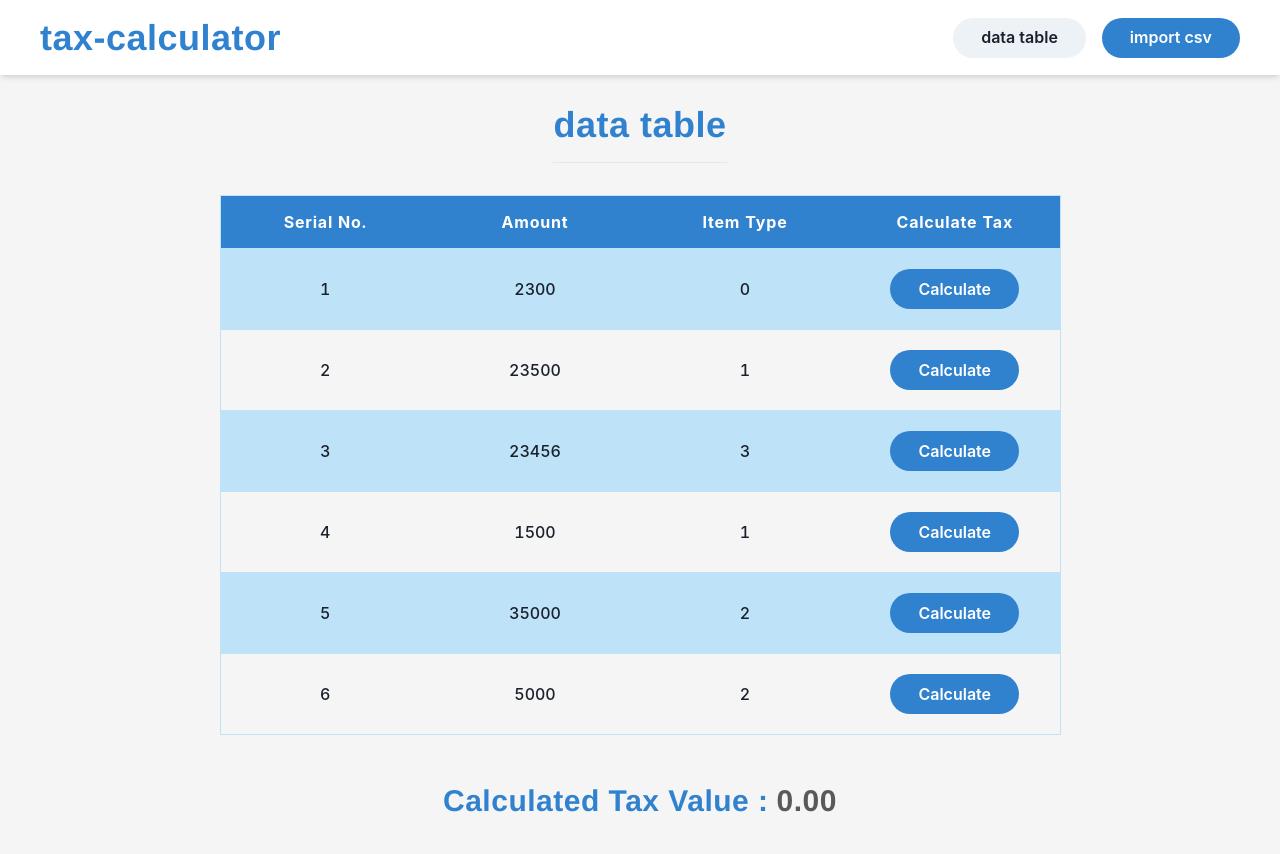
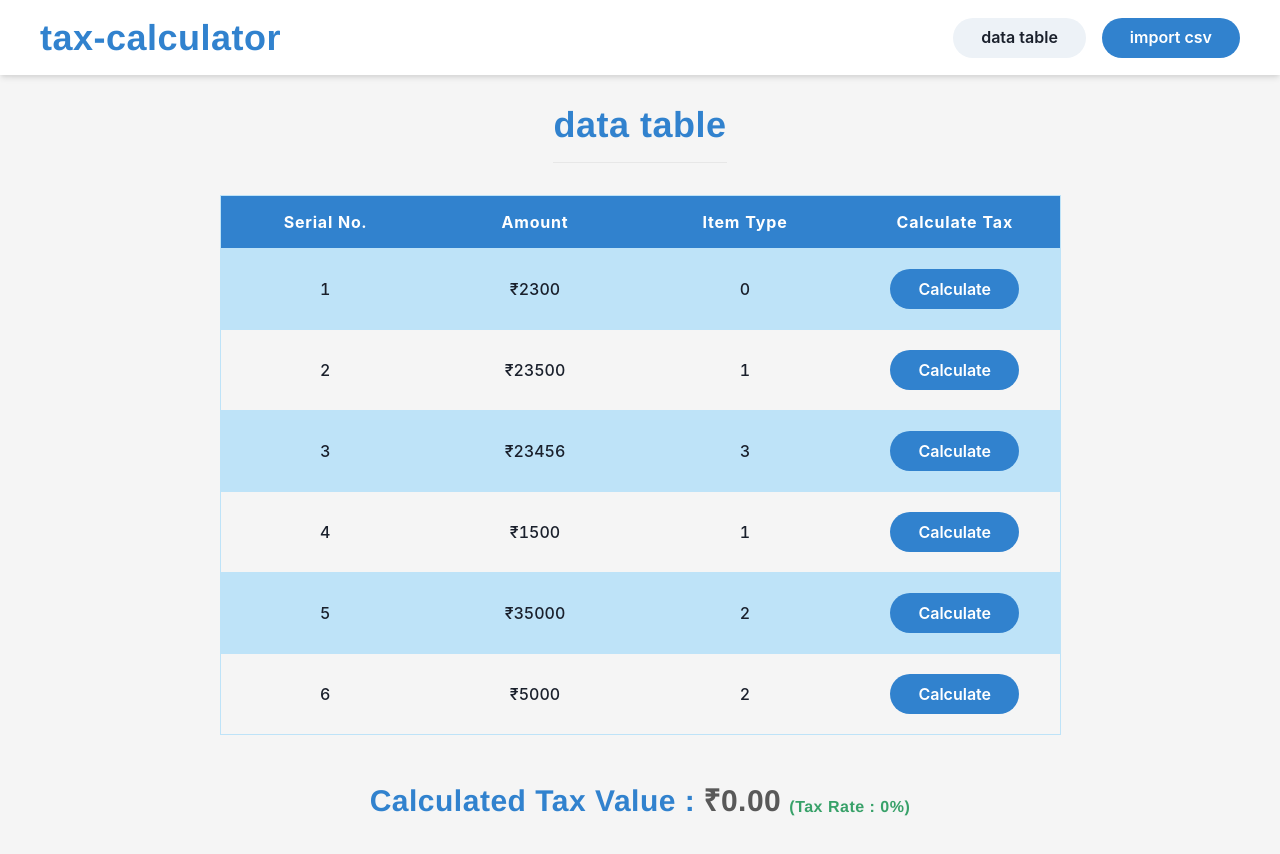
Before and after one commit to iammostak/tax-calculator, a React (Vite) app: page / in a window 1280 px wide. Shown: the top 854 px of the page. Built offline with nearby package versions, Linux system fonts and the light colour scheme.

Commit message:
tax_rate added

```diff
--- a/src/routes/DataTable.jsx
+++ b/src/routes/DataTable.jsx
@@ -5,6 +5,7 @@
    Table,
    Tbody,
    Td,
+   Text,
    Th,
    Thead,
    Tooltip,
@@ -17,14 +18,22 @@
 
 function DataTable() {
    const [tax, setTax] = useState(0);
+   const [taxRate, setTaxRate] = useState("0%");
    const toast = useToast();
 
    const handleCalculateTax = (amount, item_type) => {
       let tax_rate;
 
-      if (item_type === 0) tax_rate = 5 / 100;
-      else if (item_type === 1) tax_rate = 8 / 100;
-      else tax_rate = 12 / 100;
+      if (item_type === 0) {
+         tax_rate = 5 / 100;
+         setTaxRate("5%");
+      } else if (item_type === 1) {
+         tax_rate = 8 / 100;
+         setTaxRate("8%");
+      } else {
+         tax_rate = 12 / 100;
+         setTaxRate("12%");
+      }
 
       setTax(amount * tax_rate);
       toast({
@@ -105,7 +114,7 @@
                         {item.sno}
                      </Td>
                      <Td textAlign={"center"} fontWeight={500}>
-                        {item.amount}
+                        ₹{item.amount}
                      </Td>
                      <Td textAlign={"center"} fontWeight={500}>
                         {item.item_type}
@@ -113,12 +122,12 @@
                      <Td textAlign={"center"}>
                         {item.item_type > 2 ? (
                            <Tooltip
-                              w={40}
+                              w={44}
                               textAlign={"center"}
                               hasArrow
                               placement={"right"}
                               label={
-                                 "calculation not allowed for item type greater than 2"
+                                 "for tax-calculation item type should be 0, 1 & 2"
                               }
                            >
                               <Button
@@ -147,7 +156,7 @@
                ))}
             </Tbody>
          </Table>
-         <HStack py={7}>
+         <HStack py={7} align="flex-end">
             <Heading
                size={"lg"}
                align={"center"}
@@ -166,8 +175,16 @@
                fontWeight={800}
                letterSpacing={0.5}
             >
-               {tax || "0.00"}
+               ₹{tax.toFixed(2) || "0.00"}
             </Heading>
+            <Text
+               color={"green.500"}
+               fontFamily={"Helvetica"}
+               fontWeight={600}
+               letterSpacing={0.5}
+            >
+               (Tax Rate : {taxRate})
+            </Text>
          </HStack>
       </VStack>
    );
```
